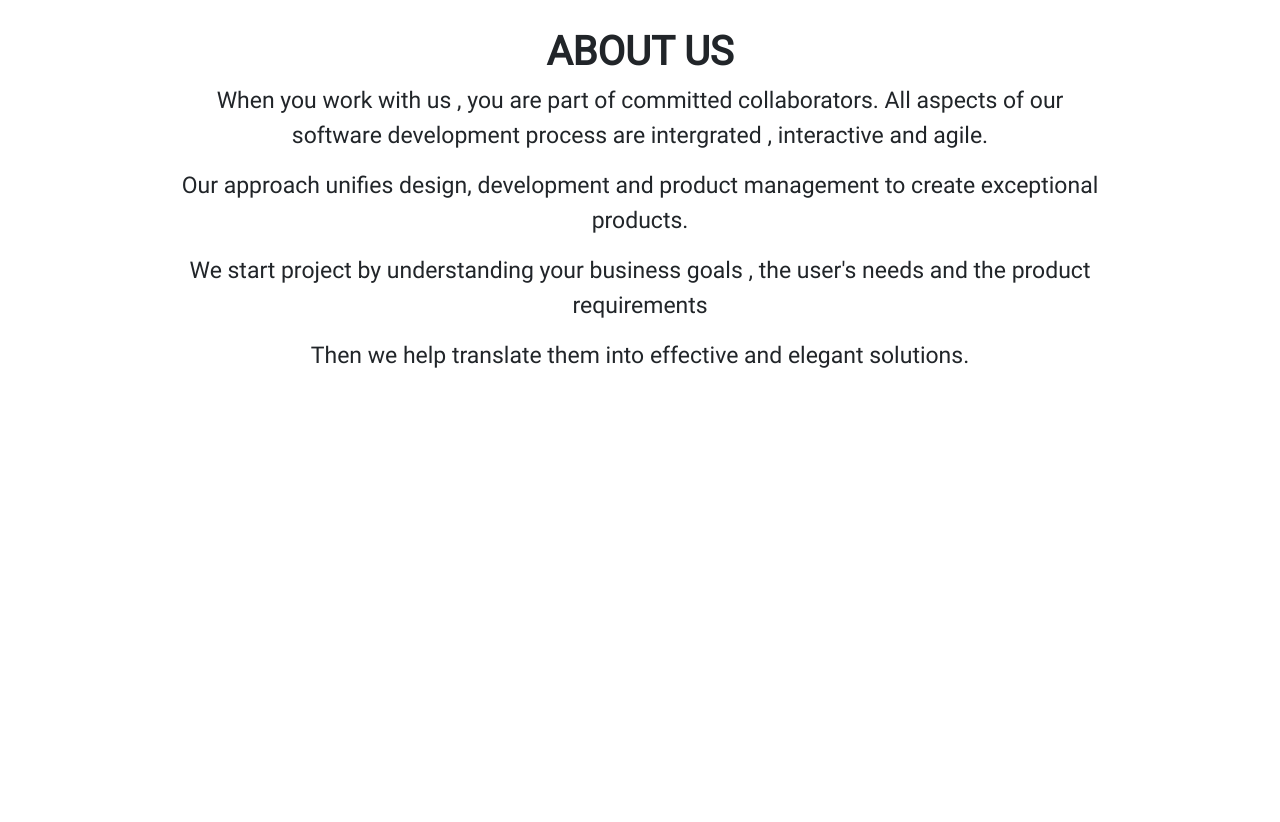
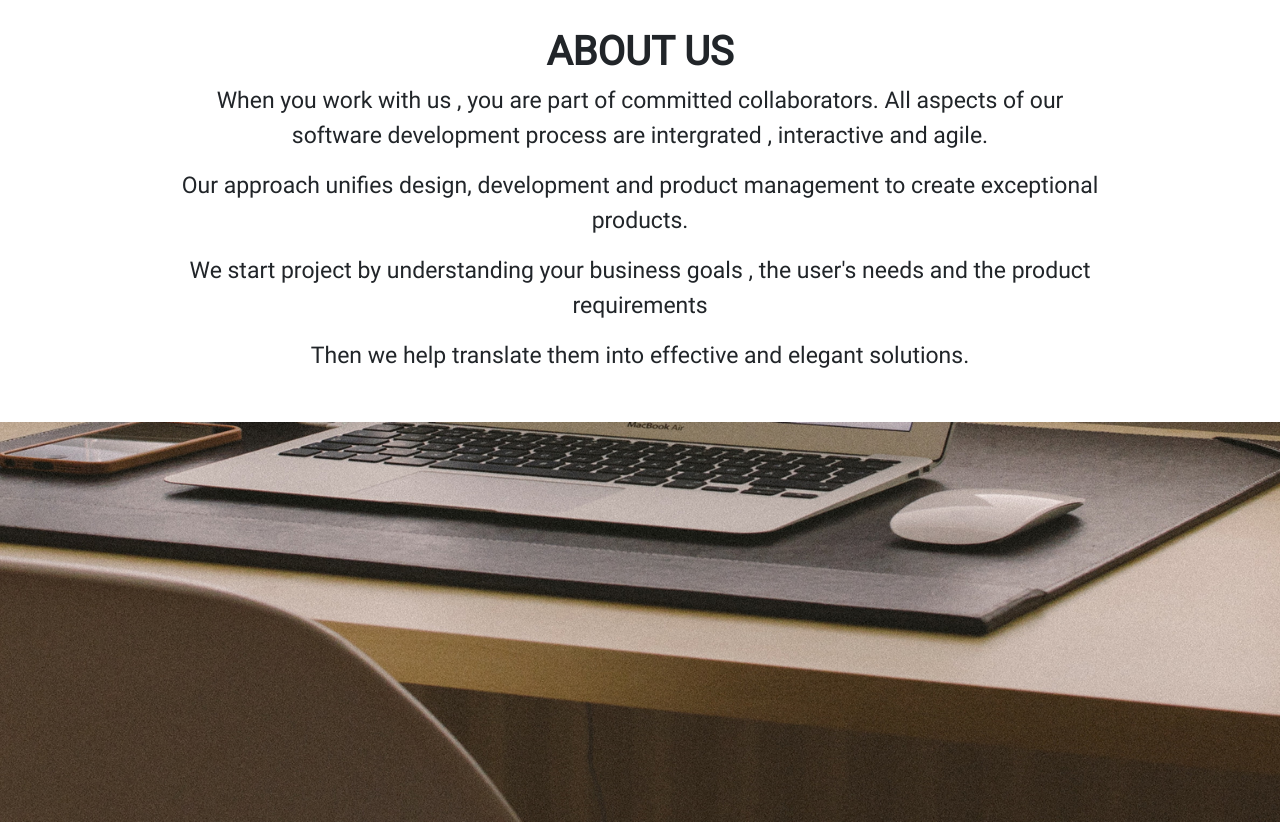
Before and after one commit to Memory-Wabwile/delani-studio, a plain HTML site: page index.html in a window 1280 px wide. Shown: the part 820-1642 px from the top of the page. Before the commit the page ends 1242 px from the top, so only its background shows below. Drawn offline with nearby package versions, Linux system fonts and the light colour scheme.

Commit message:
add background image to container4

```diff
--- a/index.html
+++ b/index.html
@@ -35,6 +35,9 @@
         <p></p> Then we help translate them into effective and elegant solutions.</p>
     </div>
 
+    <div class="container-fluid" id="container4">
+
+    </div>
     <script src="https://code.jquery.com/jquery-3.6.0.js"
         integrity="sha256-H+K7U5CnXl1h5ywQfKtSj8PCmoN9aaq30gDh27Xc0jk=" crossorigin="anonymous"></script>
     <script src="https://cdn.jsdelivr.net/npm/bootstrap@5.1.3/dist/js/bootstrap.bundle.min.js"
--- a/style.css
+++ b/style.css
@@ -8,7 +8,8 @@ body {
 #container1 {
   background-image: url("images/delaniB.jpg");
   background-position: center;
-  background-size: cover;
+  background-size: contain;
+  background-size: 100% 100%;
   background-repeat: no-repeat;
   height: 100vh;
   width: 100%;
@@ -21,3 +22,13 @@ body {
   text-align: center;
   font-size: 25px
 }
+#container4{
+  background-image: url("images/delaniA.jpg");
+  height: 50vh;
+  width: 100%;
+  background-position: center;
+  background-size: contain;
+  background-size: 100% 100%;
+  background-repeat: no-repeat;
+
+}
```
